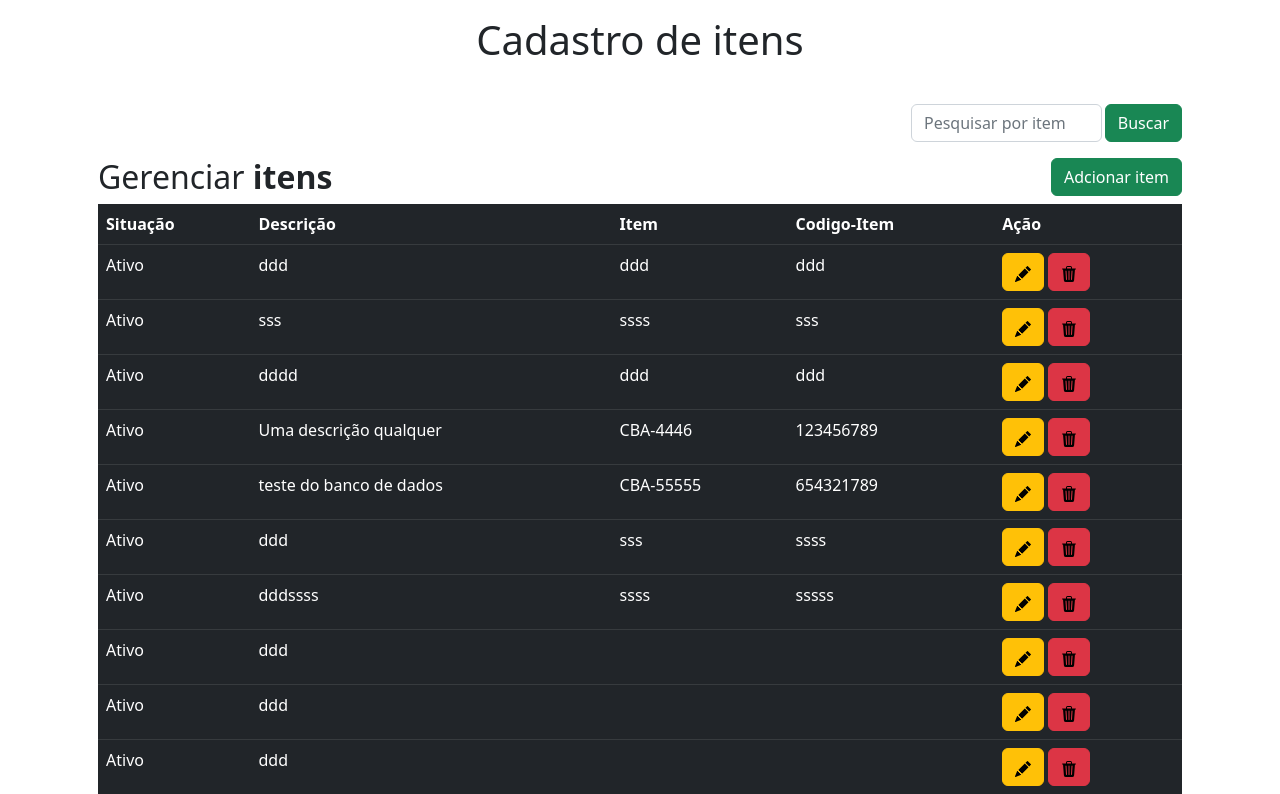
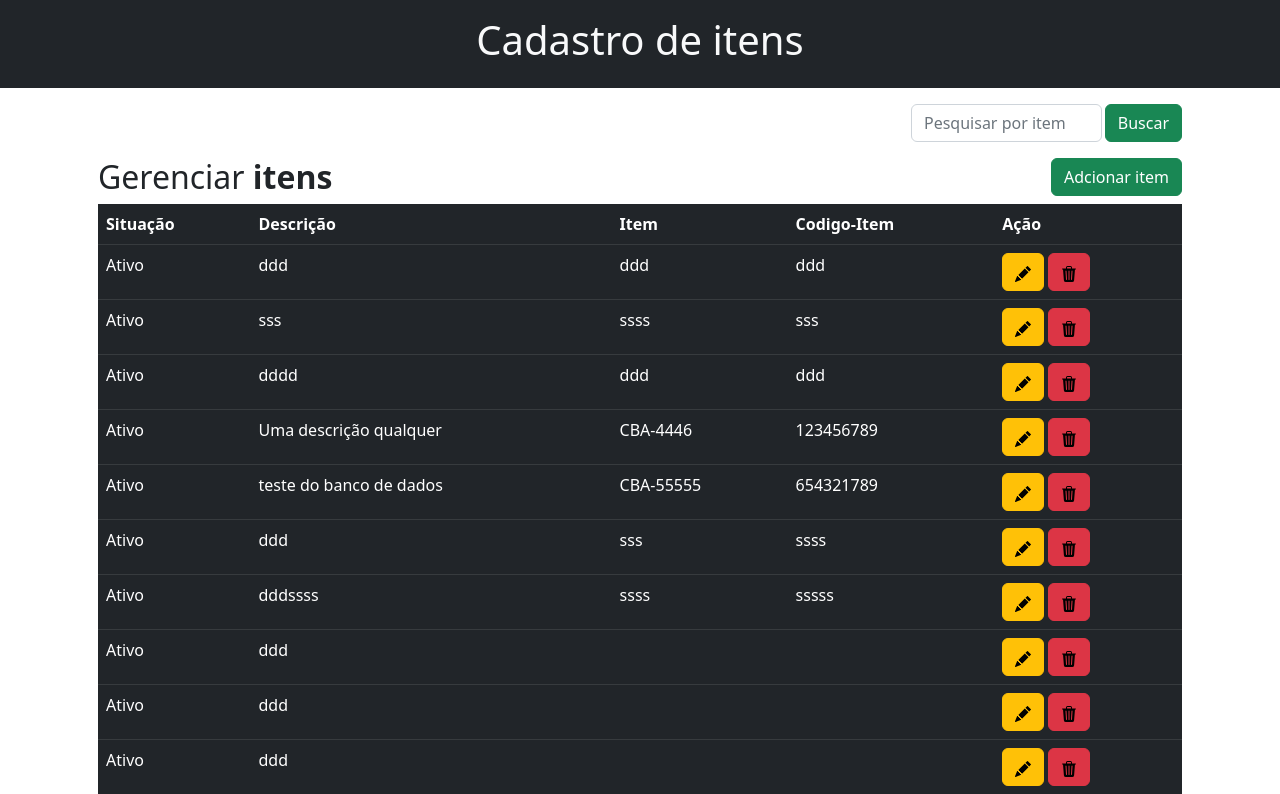
Before and after one commit to dyda91/list-items, a Flask app: page / in a window 1280 px wide. Shown: the top 794 px of the page. Run offline with Flask 2, Linux system fonts and the light colour scheme; data comes from the database, SQL or seed files in the repository; some libraries are stand-ins or nearby versions.

Commit message:
add title

```diff
--- a/templates/header.html
+++ b/templates/header.html
@@ -4,11 +4,12 @@
 
 {% block body %}
 
-<div class="p-3">
-    <div class="well text-center">
+<div class="p-3 bg-dark">
+    <div class="well text-center text-light">
         <h1>Cadastro de itens</h1>
     </div>
 </div>
 
 
+
 {% endblock %}
```
